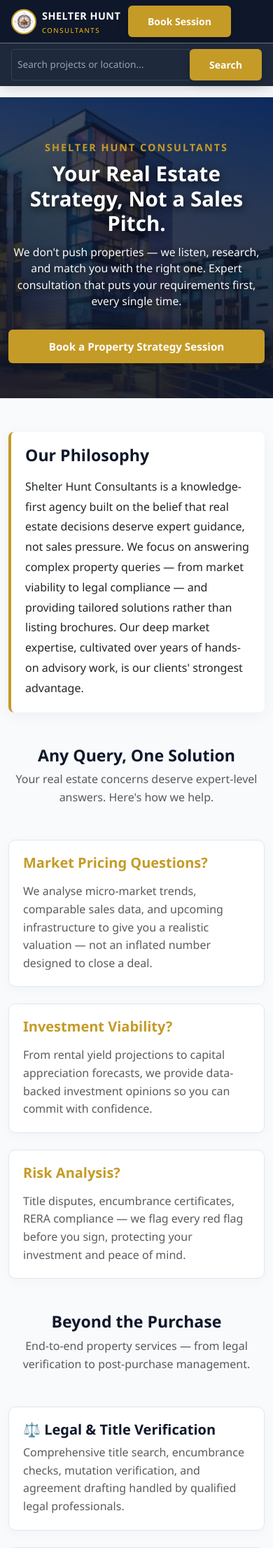
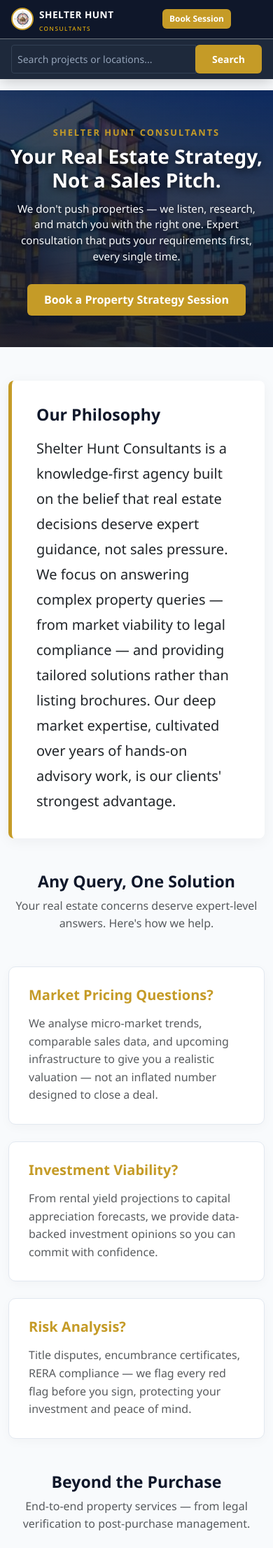
Before and after one commit to Samifarhan52/Shelter, a Flask app: page / in a window 390 px wide. Shown: the top 2212 px of the page at 70% size. Run offline with Flask 3, Linux system fonts and the light colour scheme.

Commit message:
Apply full mobile-first responsive layout across header, hero, cards, and footer

```diff
--- a/static/style.css
+++ b/static/style.css
@@ -14,18 +14,18 @@
     color: var(--text-dark);
     font-family: 'Segoe UI', system-ui, -apple-system, sans-serif;
     line-height: 1.6;
-    overflow-x: hidden; /* Prevents unwanted horizontal scrolling on mobile */
+    overflow-x: hidden;
 }
 
-/* --- Header & Navigation --- */
+/* Header & Navigation Styles */
 .navbar-custom {
     background-color: var(--navy-dark);
-    box-shadow: 0 4px 20px rgba(0,0,0,0.15);
+    box-shadow: 0 4px 20px rgba(0,0,0,0.2);
 }
 
 .logo-wrapper {
-    width: 44px;
-    height: 44px;
+    width: 42px;
+    height: 42px;
     border-radius: 50%;
     background-color: #ffffff;
     display: flex;
@@ -44,11 +44,15 @@
 }
 
 .brand-title {
-    font-size: 1.15rem;
+    font-size: 1.1rem;
     font-weight: 800;
     color: #ffffff !important;
     letter-spacing: 0.5px;
     line-height: 1.1;
+}
+
+.brand-sub {
+    font-size: 0.6rem;
 }
 
 .nav-search-input {
@@ -61,26 +65,46 @@
     color: #94a3b8 !important;
 }
 
-/* --- Hero Section --- */
+/* Buttons */
+.btn-gold {
+    background-color: var(--gold-accent) !important;
+    color: #ffffff !important;
+    font-weight: 700 !important;
+    padding: 10px 24px !important;
+    border-radius: 6px !important;
+    border: none !important;
+    display: inline-block !important;
+    text-decoration: none !important;
+    transition: all 0.2s ease-in-out !important;
+}
+
+.btn-gold:hover {
+    background-color: var(--gold-hover) !important;
+    transform: translateY(-1px);
+}
+
+.btn-header-cta {
+    padding: 6px 14px !important;
+    font-size: 0.85rem !important;
+}
+
+/* Hero Section */
 .hero-section {
-    padding: 100px 0 80px 0;
-    min-height: 480px;
-    display: flex;
-    align-items: center;
+    padding: 90px 0 70px 0;
     position: relative;
 }
 
 .hero-tagline {
     color: var(--gold-accent) !important;
     font-weight: 700;
-    font-size: 0.9rem;
+    font-size: 0.95rem;
     letter-spacing: 2px;
     text-transform: uppercase;
 }
 
 .hero-title {
     color: #ffffff !important;
-    font-size: 2.8rem;
+    font-size: 3rem;
     font-weight: 800;
     line-height: 1.2;
     text-shadow: 0 3px 12px rgba(0, 0, 0, 0.8);
@@ -94,27 +118,7 @@
     text-shadow: 0 2px 8px rgba(0, 0, 0, 0.8);
 }
 
-/* --- Executive Buttons --- */
-.btn-gold {
-    background-color: var(--gold-accent) !important;
-    color: #ffffff !important;
-    font-weight: 700 !important;
-    padding: 12px 28px !important;
-    border-radius: 6px !important;
-    border: none !important;
-    display: inline-block !important;
-    text-decoration: none !important;
-    box-shadow: 0 4px 15px rgba(0, 0, 0, 0.2) !important;
-    transition: all 0.25s ease-in-out !important;
-}
-
-.btn-gold:hover {
-    background-color: var(--gold-hover) !important;
-    color: #ffffff !important;
-    transform: translateY(-2px);
-}
-
-/* --- Content Cards --- */
+/* Cards */
 .philosophy-card {
     background-color: #ffffff;
     border-left: 5px solid var(--gold-accent);
@@ -129,15 +133,8 @@
     border-radius: 10px;
     padding: 28px;
     box-shadow: 0 4px 15px rgba(15, 23, 42, 0.03);
-    transition: transform 0.2s ease, box-shadow 0.2s ease;
 }
 
-.white-card:hover {
-    transform: translateY(-2px);
-    box-shadow: 0 8px 25px rgba(15, 23, 42, 0.08);
-}
-
-/* --- Footer Helpers --- */
 .text-light-slate {
     color: #cbd5e1 !important;
 }
@@ -145,7 +142,7 @@
 .footer-links a {
     color: #cbd5e1 !important;
     display: inline-block;
-    padding: 3px 0;
+    padding: 2px 0;
     transition: all 0.2s ease-in-out;
 }
 
@@ -154,71 +151,45 @@
     padding-left: 4px;
 }
 
-/* ========================================================= */
-/* 📱 MOBILE RESPONSIVE MEDIA QUERIES (max-width: 768px)      */
-/* ========================================================= */
+/* ========================================== */
+/* 📱 EXPLICIT MOBILE LAYOUT FIXES (< 768px)   */
+/* ========================================== */
 @media (max-width: 768px) {
-    /* Header Adjustments */
+    /* Header Scaling */
     .brand-title {
-        font-size: 0.9rem !important;
+        font-size: 0.85rem !important;
+    }
+
+    .brand-sub {
+        font-size: 0.52rem !important;
     }
 
     .logo-wrapper {
-        width: 36px;
-        height: 36px;
+        width: 32px !important;
+        height: 32px !important;
     }
 
-    /* Hero Section Scaling */
+    .btn-header-cta {
+        padding: 5px 10px !important;
+        font-size: 0.75rem !important;
+    }
+
+    /* Hero Banner Scaling */
     .hero-section {
-        padding: 60px 0 50px 0 !important;
-        min-height: auto;
+        padding: 50px 0 45px 0 !important;
+    }
+
+    .hero-tagline {
+        font-size: 0.8rem !important;
     }
 
     .hero-title {
-        font-size: 1.85rem !important;
+        font-size: 1.75rem !important;
         margin-bottom: 0.75rem !important;
     }
 
     .hero-subtitle {
-        font-size: 0.98rem !important;
+        font-size: 0.95rem !important;
         line-height: 1.5;
         margin-bottom: 1.25rem !important;
     }
-
-    .btn-gold.btn-lg {
-        padding: 12px 20px !important;
-        font-size: 0.95rem !important;
-        width: 100%; /* Full width touch target on phone screens */
-        text-align: center;
-    }
-
-    /* Card Padding on Mobile */
-    .philosophy-card {
-        padding: 20px !important;
-        border-left-width: 4px;
-    }
-
-    .philosophy-card p {
-        font-size: 1rem !important;
-    }
-
-    .white-card {
-        padding: 20px !important;
-    }
-
-    /* Mobile Search Bar in Header */
-    .nav-search-input {
-        font-size: 0.85rem !important;
-    }
-
-    /* Mobile Navigation Drawer Links */
-    .navbar-nav .nav-link {
-        padding: 10px 15px !important;
-        border-bottom: 1px solid #334155;
-    }
-
-    /* Booking Page Slots Adjustment */
-    .slot-btn {
-        padding: 12px !important;
-    }
-}
--- a/templates/base.html
+++ b/templates/base.html
@@ -11,12 +11,12 @@
 </head>
 <body>
 
-    <!-- Executive Header -->
+    <!-- Executive Responsive Navigation Header -->
     <header class="navbar-custom sticky-top">
 
-        <!-- TOP ROW: Brand & Quick Action -->
+        <!-- TOP BRAND ROW -->
         <div class="py-2 py-md-3 border-bottom border-secondary">
-            <div class="container-fluid px-3 px-lg-5 d-flex align-items-center justify-content-between gap-2">
+            <div class="container-fluid px-3 px-lg-5 d-flex align-items-center justify-content-between">
 
                 <!-- Logo & Brand Name -->
                 <a class="navbar-brand d-flex align-items-center m-0" href="{{ url_for('home') }}">
@@ -25,15 +25,15 @@
                     </div>
                     <div>
                         <span class="brand-title">SHELTER HUNT</span>
-                        <small class="d-block text-warning fw-normal" style="font-size: 0.6rem; letter-spacing: 1.5px;">CONSULTANTS</small>
+                        <small class="d-block text-warning fw-normal brand-sub" style="letter-spacing: 1.5px;">CONSULTANTS</small>
                     </div>
                 </a>
 
-                <!-- Centered Search Bar (Desktop View) -->
-                <div class="d-none d-md-block flex-grow-1 mx-lg-5 mx-3" style="max-width: 550px;">
+                <!-- Centered Desktop Search Bar -->
+                <div class="d-none d-lg-block flex-grow-1 mx-lg-5" style="max-width: 500px;">
                     <form class="input-group">
                         <input type="text" class="form-control nav-search-input py-2" placeholder="Search projects, locations, or builders...">
-                        <select class="form-select nav-search-input py-2" style="max-width: 130px;">
+                        <select class="form-select nav-search-input py-2" style="max-width: 120px;">
                             <option selected>Builder</option>
                             <option value="prestige">Prestige</option>
                             <option value="brigade">Brigade</option>
@@ -43,10 +43,12 @@
                     </form>
                 </div>
 
-                <!-- Right Action & Mobile Drawer Toggle -->
+                <!-- Right Side Actions & Mobile Toggle -->
                 <div class="d-flex align-items-center gap-2">
-                    <a href="{{ url_for('booking_slots') }}" class="btn btn-gold btn-sm px-2 px-md-3">Book Session</a>
-                    <button class="navbar-toggler border-secondary d-lg-none p-1 text-light ms-1" type="button" data-bs-toggle="collapse" data-bs-target="#navbarNav">
+                    <a href="{{ url_for('booking_slots') }}" class="btn btn-gold btn-header-cta px-3">Book Session</a>
+
+                    <!-- Clean Hamburger Icon Button -->
+                    <button class="navbar-toggler border-0 p-1 text-light shadow-none ms-1" type="button" data-bs-toggle="collapse" data-bs-target="#navbarNav">
                         <span class="navbar-toggler-icon"></span>
                     </button>
                 </div>
@@ -54,19 +56,19 @@
             </div>
         </div>
 
-        <!-- BOTTOM ROW: Navigation Links & Mobile Search -->
+        <!-- SECOND ROW: Mobile Search Bar & Menu Drawer -->
         <nav class="navbar navbar-expand-lg navbar-dark p-0" style="background-color: var(--navy-header);">
             <div class="container-fluid px-3 px-lg-5">
 
-                <!-- Mobile Search Bar (Only visible on small mobile screens) -->
-                <div class="d-md-none w-100 py-2">
+                <!-- Compact Mobile Search Input -->
+                <div class="d-lg-none w-100 py-2">
                     <form class="input-group input-group-sm">
-                        <input type="text" class="form-control nav-search-input" placeholder="Search projects or location...">
+                        <input type="text" class="form-control nav-search-input" placeholder="Search projects or locations...">
                         <button class="btn btn-gold px-3" type="button">Search</button>
                     </form>
                 </div>
 
-                <!-- Navigation Links -->
+                <!-- Navigation Drawer Links -->
                 <div class="collapse navbar-collapse" id="navbarNav">
                     <ul class="navbar-nav mx-auto align-items-lg-center py-2 gap-lg-4">
                         <li class="nav-item"><a class="nav-link text-light px-3 fw-semibold" href="{{ url_for('home') }}">Home</a></li>
@@ -81,7 +83,7 @@
 
     </header>
 
-    <!-- Global Alerts -->
+    <!-- Global Flash Messages -->
     <div class="container mt-3">
         {% with messages = get_flashed_messages(with_categories=true) %}
           {% if messages %}
@@ -97,12 +99,11 @@
 
     {% block content %}{% endblock %}
 
-    <!-- Mobile-Optimized Executive Footer -->
+    <!-- Corporate Mobile Footer -->
     <footer class="text-light pt-4 pt-md-5 pb-4 mt-5" style="background-color: var(--navy-dark); border-top: 4px solid var(--gold-accent);">
         <div class="container px-3 px-md-4">
             <div class="row g-4 mb-4">
 
-                <!-- Column 1: Brand & Overview -->
                 <div class="col-lg-4 col-md-6 col-12">
                     <div class="d-flex align-items-center mb-3">
                         <div class="logo-wrapper me-3" style="width: 42px; height: 42px;">
@@ -118,9 +119,8 @@
                     </p>
                 </div>
 
-                <!-- Column 2: Quick Links -->
                 <div class="col-lg-2 col-md-6 col-6">
-                    <h6 class="fw-bold text-white mb-3 text-uppercase" style="letter-spacing: 1px; font-size: 0.88rem;">Quick Links</h6>
+                    <h6 class="fw-bold text-white mb-3 text-uppercase" style="letter-spacing: 1px; font-size: 0.85rem;">Quick Links</h6>
                     <ul class="list-unstyled mb-0 footer-links small">
                         <li class="mb-2"><a href="{{ url_for('home') }}" class="text-light-slate text-decoration-none">Home</a></li>
                         <li class="mb-2"><a href="{{ url_for('sites') }}" class="text-light-slate text-decoration-none">Featured Sites</a></li>
@@ -130,9 +130,8 @@
                     </ul>
                 </div>
 
-                <!-- Column 3: Advisory Services -->
                 <div class="col-lg-3 col-md-6 col-6">
-                    <h6 class="fw-bold text-white mb-3 text-uppercase" style="letter-spacing: 1px; font-size: 0.88rem;">Our Services</h6>
+                    <h6 class="fw-bold text-white mb-3 text-uppercase" style="letter-spacing: 1px; font-size: 0.85rem;">Our Services</h6>
                     <ul class="list-unstyled mb-0 footer-links small">
                         <li class="mb-2 text-light-slate">⚖️ Legal Verification</li>
                         <li class="mb-2 text-light-slate">🛡️ Advocate Work</li>
@@ -142,9 +141,8 @@
                     </ul>
                 </div>
 
-                <!-- Column 4: Contact & WhatsApp -->
                 <div class="col-lg-3 col-md-6 col-12">
-                    <h6 class="fw-bold text-white mb-3 text-uppercase" style="letter-spacing: 1px; font-size: 0.88rem;">Get in Touch</h6>
+                    <h6 class="fw-bold text-white mb-3 text-uppercase" style="letter-spacing: 1px; font-size: 0.85rem;">Get in Touch</h6>
                     <p class="text-light-slate small mb-2">
                         <strong class="text-white">📍 Address:</strong> Bengaluru, Karnataka, India
                     </p>
@@ -163,7 +161,6 @@
 
             <hr class="border-secondary opacity-50 my-3">
 
-            <!-- Sub-Footer Row -->
             <div class="d-flex flex-column flex-md-row align-items-center justify-content-between small text-light-slate text-center text-md-start gap-2">
                 <p class="mb-0">© 2026 Shelter Hunt Consultants. All rights reserved.</p>
                 <div>
```
